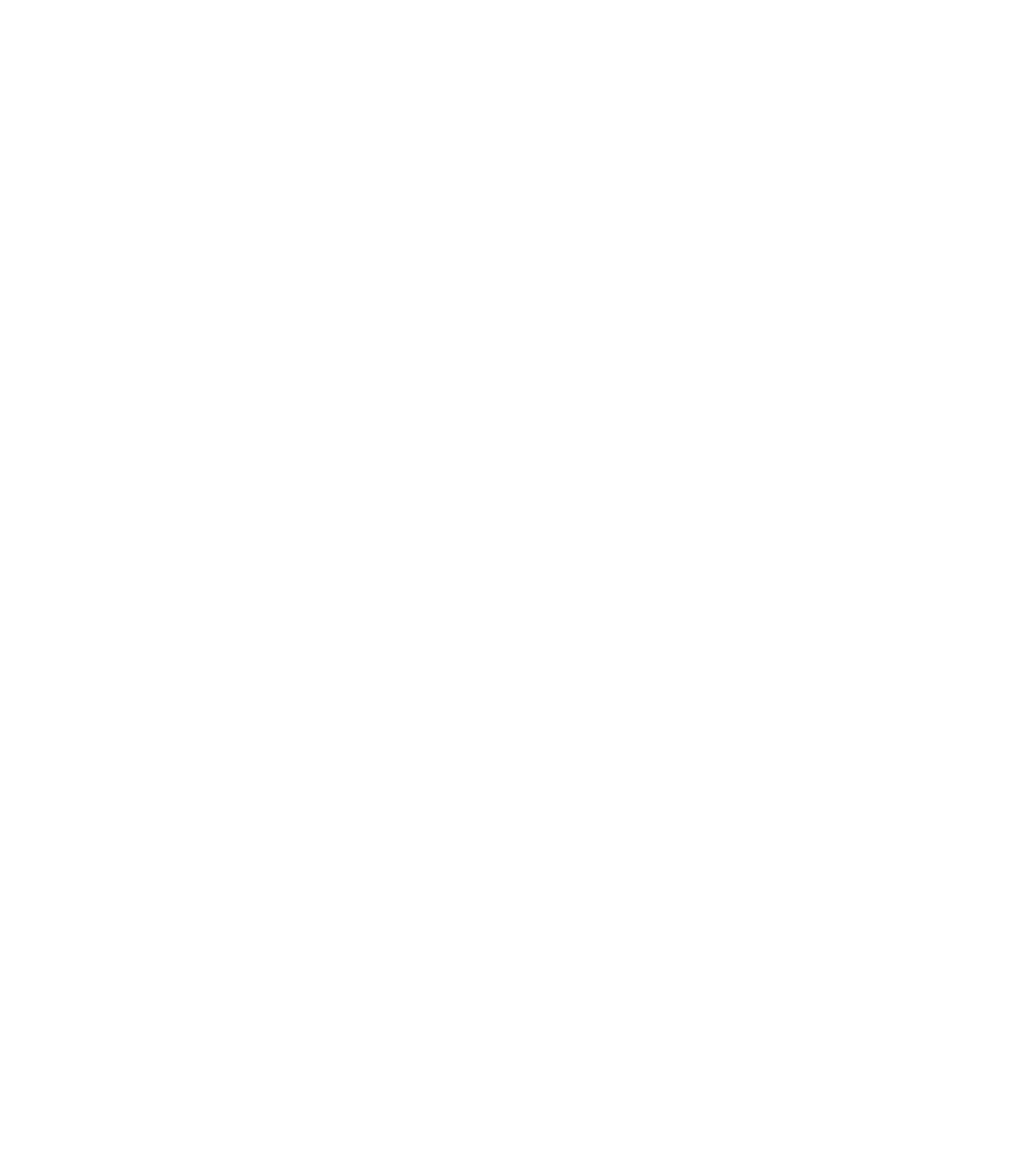
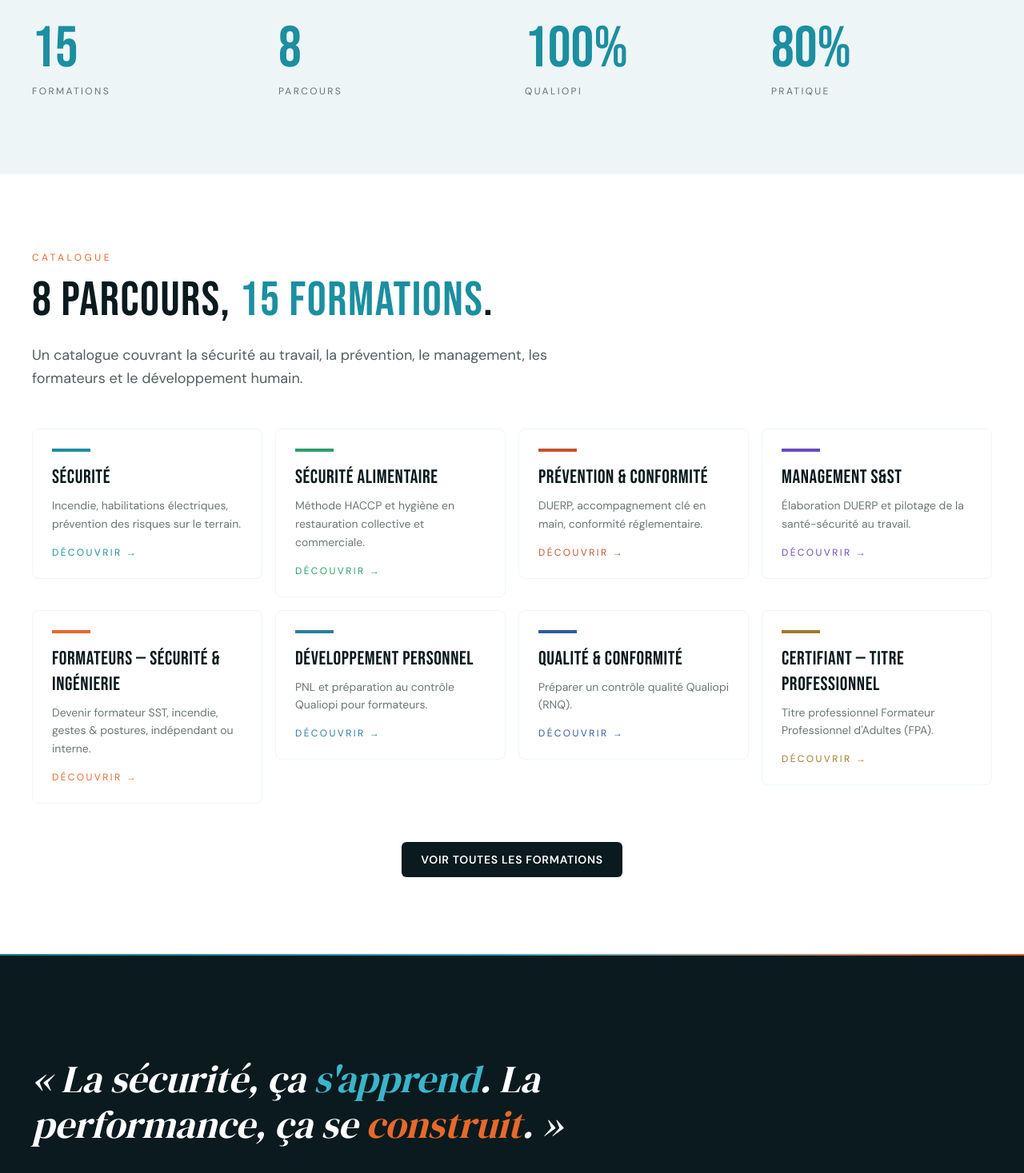
Before and after one commit to AlanT-lock/ckimformation, a Next.js app: page / in a window 1280 px wide. Shown: the part 1330-2797 px from the top of the page at 80% size. Before the commit the page ends 1293 px from the top, so only its background shows below. Built offline with nearby package versions, Linux system fonts and the light colour scheme.

Commit message:
feat: home page sections (manifesto, stats, parcours preview, marquee, CTA)

```diff
--- a/app/(public)/page.tsx
+++ b/app/(public)/page.tsx
@@ -1,9 +1,135 @@
+import Link from 'next/link';
 import { HeroAccueil } from '@/components/sections/HeroAccueil';
+import { SectionHeader } from '@/components/sections/SectionHeader';
+import { Container } from '@/components/ui/Container';
+import { ButtonLink } from '@/components/ui/Button';
+import { FadeUp } from '@/components/motion/FadeUp';
+import { StatCounter } from '@/components/motion/StatCounter';
+import { Marquee } from '@/components/motion/Marquee';
+import { PARCOURS_META } from '@/lib/parcours';
 
 export default function Home() {
   return (
     <>
       <HeroAccueil />
+
+      {/* Manifesto - white */}
+      <section className="bg-white py-24">
+        <Container>
+          <FadeUp>
+            <SectionHeader
+              eyebrow="Notre approche"
+              titre="Apprendre par la pratique."
+              accent="pratique"
+              description="60 à 80 % de pratique, formateurs certifiés, intervention directement sur votre site. Une pédagogie ancrée dans la réalité terrain de vos équipes pour des compétences durables."
+            />
+          </FadeUp>
+        </Container>
+      </section>
+
+      {/* Stats - light */}
+      <section className="bg-light py-24">
+        <Container>
+          <div className="grid grid-cols-2 md:grid-cols-4 gap-8">
+            {[
+              { n: 15, s: '', label: 'Formations' },
+              { n: 8, s: '', label: 'Parcours' },
+              { n: 100, s: '%', label: 'Qualiopi' },
+              { n: 80, s: '%', label: 'Pratique' },
+            ].map((stat, i) => (
+              <FadeUp key={stat.label} delay={i * 0.08}>
+                <div>
+                  <p className="font-display text-6xl md:text-7xl text-teal leading-none">
+                    <StatCounter to={stat.n} suffix={stat.s} />
+                  </p>
+                  <p className="mt-2 text-xs uppercase tracking-[0.2em] text-dark/60">{stat.label}</p>
+                </div>
+              </FadeUp>
+            ))}
+          </div>
+        </Container>
+      </section>
+
+      {/* Parcours preview - white */}
+      <section className="bg-white py-24">
+        <Container>
+          <FadeUp>
+            <SectionHeader
+              eyebrow="Catalogue"
+              titre="8 parcours, 15 formations."
+              accent="15 formations"
+              description="Un catalogue couvrant la sécurité au travail, la prévention, le management, les formateurs et le développement humain."
+            />
+          </FadeUp>
+          <div className="grid grid-cols-1 md:grid-cols-2 lg:grid-cols-4 gap-4 mt-8">
+            {Object.entries(PARCOURS_META).map(([key, meta], i) => (
+              <FadeUp key={key} delay={i * 0.05}>
+                <Link
+                  href={`/formations#${key}`}
+                  className="block bg-white border border-light rounded-lg p-6 hover:shadow-lg transition-shadow"
+                >
+                  <div className="h-1 w-12 mb-4" style={{ backgroundColor: meta.couleur }} />
+                  <h3 className="font-display text-2xl tracking-wide text-dark">{meta.label}</h3>
+                  <p className="mt-2 text-sm text-dark/60 leading-relaxed">{meta.description}</p>
+                  <p className="mt-4 text-xs uppercase tracking-[0.2em]" style={{ color: meta.couleur }}>
+                    Découvrir →
+                  </p>
+                </Link>
+              </FadeUp>
+            ))}
+          </div>
+          <FadeUp delay={0.4}>
+            <div className="mt-12 text-center">
+              <ButtonLink href="/formations" variant="dark">Voir toutes les formations</ButtonLink>
+            </div>
+          </FadeUp>
+        </Container>
+      </section>
+
+      {/* Citation - dark */}
+      <section className="bg-dark text-white py-32 relative overflow-hidden">
+        <div className="absolute top-0 left-0 right-0 h-[2px] bg-gradient-to-r from-teal via-teal-l to-orange" />
+        <Container>
+          <FadeUp>
+            <p className="font-serif italic text-3xl md:text-5xl leading-[1.2] max-w-4xl">
+              « La sécurité, ça <span className="text-teal-l">s'apprend</span>. La performance, ça se <span className="text-orange">construit</span>. »
+            </p>
+            <p className="mt-8 text-sm uppercase tracking-[0.3em] text-muted">— L'équipe C-KIM Formation</p>
+          </FadeUp>
+        </Container>
+      </section>
+
+      {/* Marquee - white */}
+      <section className="bg-white py-12 border-y border-light">
+        <Marquee speed={40}>
+          {['QUALIOPI', '·', 'INRS', '·', 'AFNOR', '·', 'FPA', '·', 'CODE DU TRAVAIL', '·', 'APSAD', '·'].map((label, i) => (
+            <span key={i} className="font-display text-3xl tracking-[0.2em] text-dark/60">{label}</span>
+          ))}
+        </Marquee>
+      </section>
+
+      {/* Final CTA - light */}
+      <section className="bg-light py-24">
+        <Container>
+          <FadeUp>
+            <div className="text-center max-w-3xl mx-auto">
+              <SectionHeader
+                align="center"
+                eyebrow="Démarrer"
+                titre="Une formation pour votre équipe ?"
+                accent="votre équipe"
+                description="Demandez un devis personnalisé pour votre site. Réponse sous 24h."
+              />
+              <div className="flex flex-wrap gap-4 justify-center mt-8">
+                <ButtonLink href="/contact" variant="primary">Demander un devis</ButtonLink>
+                <a href="tel:0662515659" className="inline-flex items-center justify-center gap-2 rounded-md px-6 py-3 font-sans text-sm font-semibold uppercase tracking-wider border border-dark text-dark hover:bg-dark hover:text-white transition-all">
+                  06 62 51 56 59
+                </a>
+              </div>
+            </div>
+          </FadeUp>
+        </Container>
+      </section>
     </>
   );
 }
--- /dev/null
+++ b/components/sections/SectionHeader.tsx
@@ -0,0 +1,41 @@
+import { cn } from '@/lib/utils';
+
+interface Props {
+  eyebrow?: string;
+  titre: string;
+  accent?: string;
+  description?: string;
+  align?: 'left' | 'center';
+  invert?: boolean;
+}
+
+export function SectionHeader({ eyebrow, titre, accent, description, align = 'left', invert = false }: Props) {
+  let titleNode: React.ReactNode = titre;
+  if (accent && titre.includes(accent)) {
+    const [before, after] = titre.split(accent);
+    titleNode = (
+      <>
+        {before}
+        <em className={cn('not-italic', invert ? 'text-teal-l' : 'text-teal')}>{accent}</em>
+        {after}
+      </>
+    );
+  }
+  return (
+    <header className={cn('mb-12', align === 'center' && 'text-center')}>
+      {eyebrow && (
+        <p className={cn('text-xs uppercase tracking-[0.3em] mb-4', invert ? 'text-teal-l' : 'text-orange')}>
+          {eyebrow}
+        </p>
+      )}
+      <h2 className={cn('font-display text-4xl md:text-6xl tracking-wide leading-none', invert ? 'text-white' : 'text-dark')}>
+        {titleNode}
+      </h2>
+      {description && (
+        <p className={cn('mt-6 max-w-2xl text-base md:text-lg leading-relaxed', invert ? 'text-muted' : 'text-dark/70')}>
+          {description}
+        </p>
+      )}
+    </header>
+  );
+}
```
